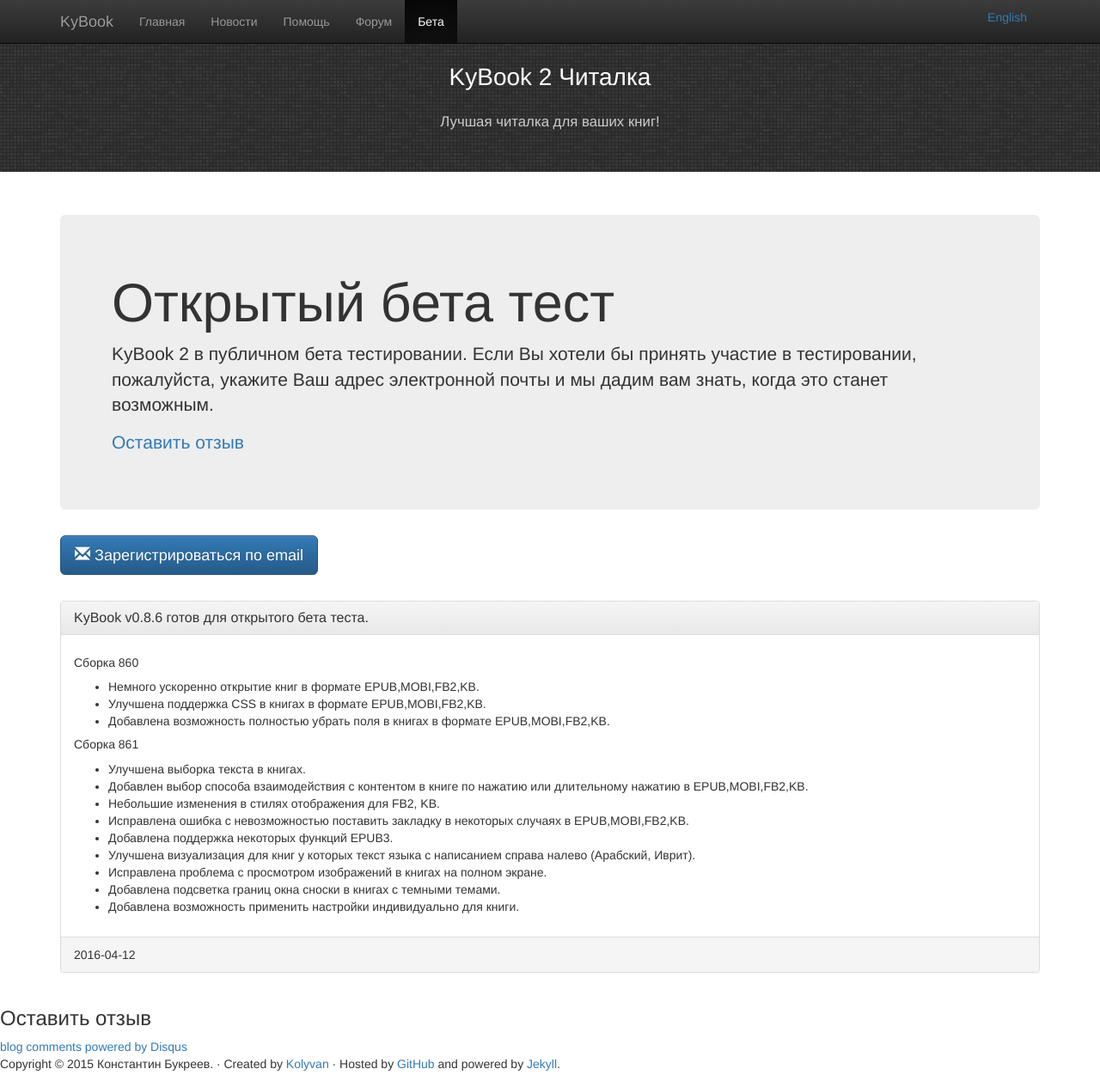
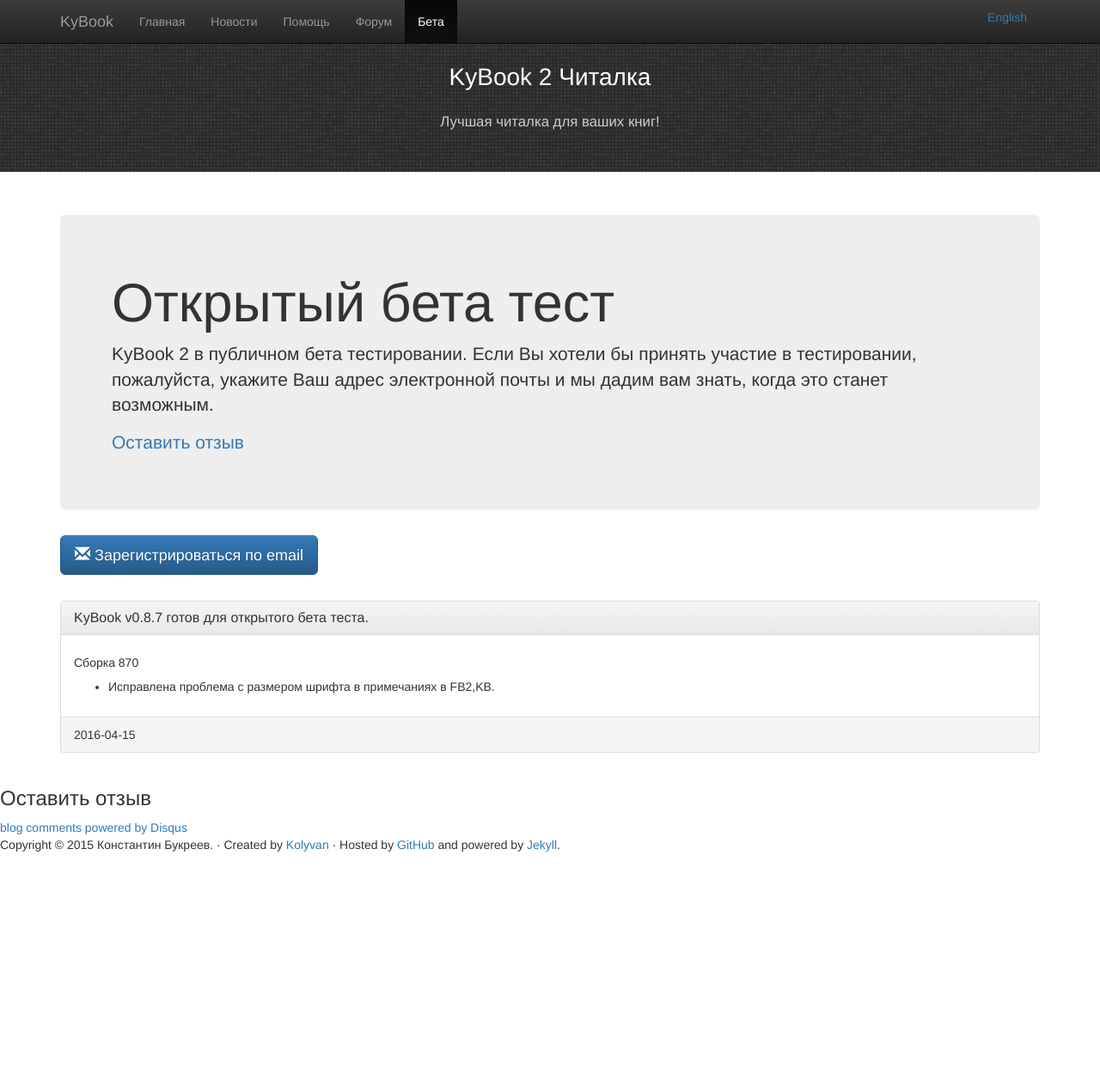
Before and after one commit to kolyvan/kybook-reader.com, a Jekyll site: the page built from ru/beta.html, in a window 1280 px wide and 1258 px high. Shown: the whole window at 86% size. Built offline with Jekyll 4.4.1, drawn with Linux system fonts in a browser that asks for light colours; nearby versions of some CDN libraries; comment, search, counter and statistics services are not loaded.

Commit message:
beta build 870

```diff
--- a/index.html
+++ b/index.html
@@ -20,11 +20,11 @@
 </div>
 
 <div class="alert alert-info" role="alert">
-    <a href="/beta.html"><strong>v0.8.6 (861)</strong> is available for public beta-testing</a> &middot; 2016-04-12 &middot;
+    <a href="/beta.html"><strong>v0.7.0 (870)</strong> is available for public beta-testing</a> &middot; 2016-04-15 &middot;
 </div>
 
 <div class="alert alert-success" role="alert">
-    <strong>v0.8.5</strong> AppStore Release &middot; 2016-04-07 &middot;
+    <strong>v0.8.6</strong> AppStore Release &middot; 2016-04-14 &middot;
 </div>
 
 <div class="page-header">
--- a/ru/beta.html
+++ b/ru/beta.html
@@ -16,31 +16,16 @@
 
 <div class="panel panel-default">
     <div class="panel-heading">
-    <h4 class="panel-title">KyBook v0.8.6 готов для открытого бета теста.</h4>
+    <h4 class="panel-title">KyBook v0.8.7 готов для открытого бета теста.</h4>
     </div>
     <div class="panel-body">
-      <h5>Сборка 860</h5>
+      <h5>Сборка 870</h5>
       <ul>
-        <li>Немного ускоренно открытие книг в формате EPUB,MOBI,FB2,KB.</li>
-        <li>Улучшена поддержка CSS в книгах в формате EPUB,MOBI,FB2,KB.</li>
-        <li>Добавлена возможность полностью убрать поля в книгах в формате EPUB,MOBI,FB2,KB.</li>
-      </ul>
-
-      <h5>Сборка 861</h5>
-      <ul>
-        <li>Улучшена выборка текста в книгах.</li>
-        <li>Добавлен выбор способа взаимодействия с контентом в книге по нажатию или длительному нажатию в EPUB,MOBI,FB2,KB.</li>
-        <li>Небольшие изменения в стилях отображения для FB2, KB.</li>
-        <li>Исправлена ошибка с невозможностью поставить закладку в некоторых случаях в EPUB,MOBI,FB2,KB.</li>
-        <li>Добавлена поддержка некоторых функций EPUB3.</li>
-        <li>Улучшена визуализация для книг у которых текст языка с написанием справа налево (Арабский, Иврит).</li>
-        <li>Исправлена проблема с просмотром изображений в книгах на полном экране.</li>
-        <li>Добавлена подсветка границ окна сноски в книгах с темными темами.</li>
-        <li>Добавлена возможность применить настройки индивидуально для книги.</li>
+        <li>Исправлена проблема с размером шрифта в примечаниях в FB2,KB.</li>
       </ul>
 
     </div>
-    <div class="panel-footer">2016-04-12</div>
+    <div class="panel-footer">2016-04-15</div>
     </div>
   </div>
 
--- a/ru/index.html
+++ b/ru/index.html
@@ -24,11 +24,11 @@
 </div>
 
 <div class="alert alert-info" role="alert">
-    <a href="/ru/beta.html"><strong>v0.8.6 (861)</strong> готова для открытого бета теста</a> &middot; 12/04/2016 &middot;
+    <a href="/ru/beta.html"><strong>v0.8.7 (870)</strong> готова для открытого бета теста</a> &middot; 15/04/2016 &middot;
 </div>
 
 <div class="alert alert-success" role="alert">
-    <strong>v0.8.5</strong> вышла в AppStore &middot; 07/04/2016 &middot;
+    <strong>v0.8.6</strong> вышла в AppStore &middot; 14/04/2016 &middot;
 </div>
 
 <div class="page-header">
```
Also changed, not shown: beta.html (+4 -19 lines), news/_posts/2016-04-07-beta-v086.html (deleted, +0 -31 lines), news/_posts/2016-04-14-appstore-v086.html (added, +27 -0 lines), news/_posts/2016-04-15-beta-v070.html (added, +16 -0 lines), news/ru/_posts/2016-04-07-beta-v086.html (deleted, +0 -30 lines), news/ru/_posts/2016-04-14-appstore-v086.html (added, +27 -0 lines), news/ru/_posts/2016-04-15-beta-v087.html (added, +15 -0 lines).
